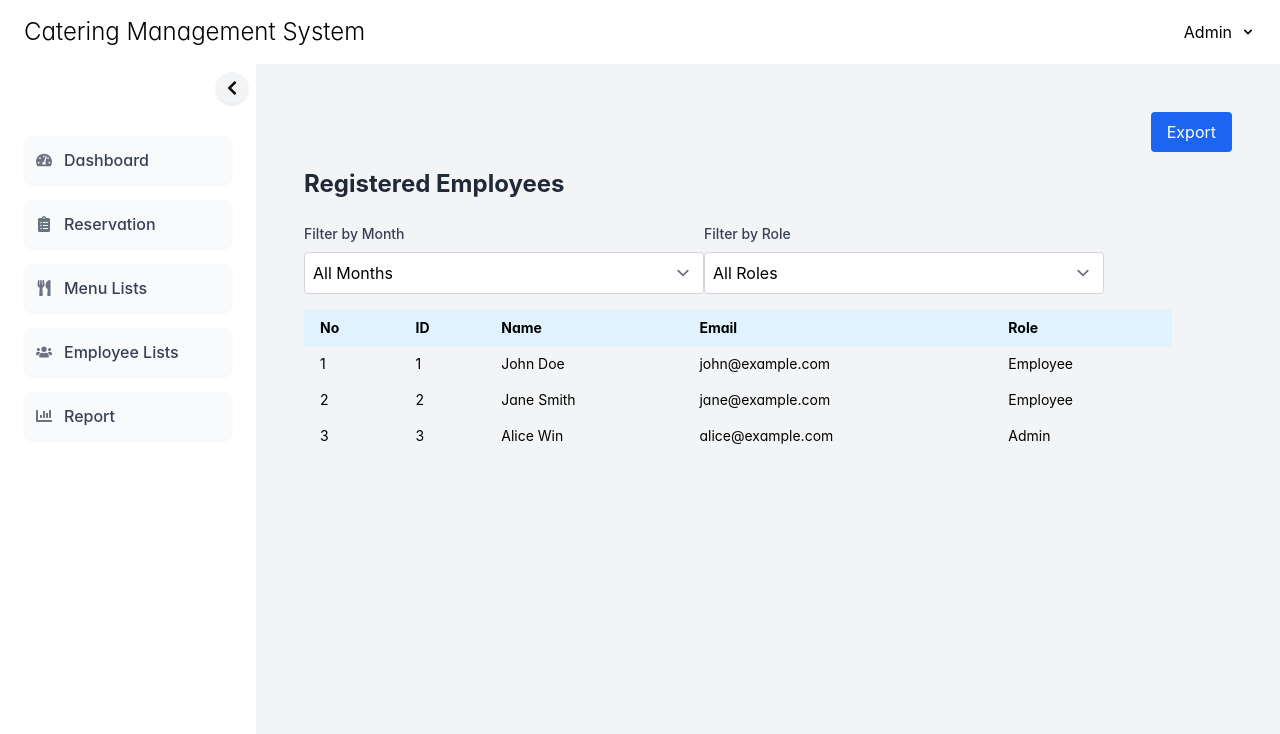
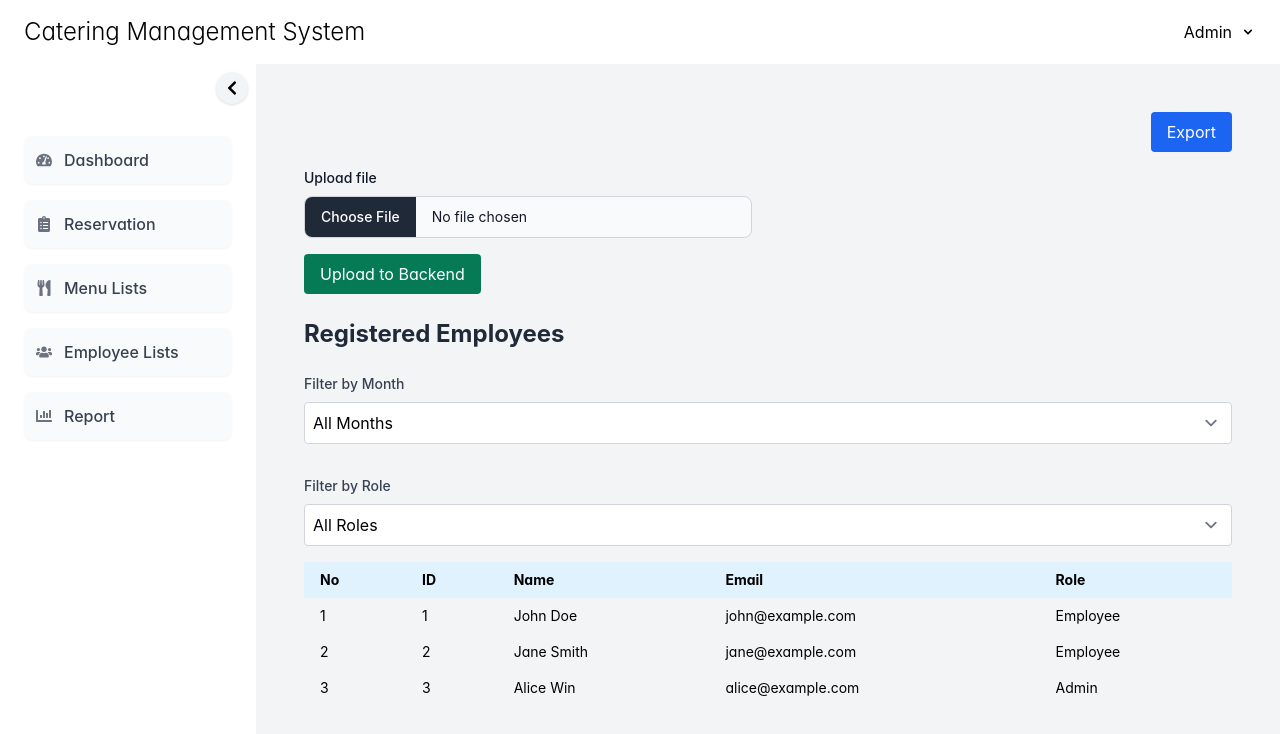
Before and after one commit to nyeinhsuthwe/catering, a React (Vite) app: page /employee in a window 1280 px wide. Shown: the top 734 px of the page. Built offline with nearby package versions, Linux system fonts and the light colour scheme.

Commit message:
connect with backend

```diff
--- a/package.json
+++ b/package.json
@@ -23,6 +23,7 @@
     "react": "^19.1.0",
     "react-chartjs-2": "^5.3.0",
     "react-dom": "^19.1.0",
+    "react-hook-form": "^7.56.4",
     "react-icons": "^5.5.0",
     "react-router-dom": "^7.6.0",
     "react-transition-group": "^4.4.5",
--- a/src/Pages/admin/Customer.jsx
+++ b/src/Pages/admin/Customer.jsx
@@ -1,38 +1,87 @@
-import React, { useEffect, useState } from 'react';
-import * as XLSX from 'xlsx'; // Import the xlsx library for Excel export
+import React, { useEffect, useState } from "react";
+import * as XLSX from "xlsx";
+import { FileInput, Label } from "flowbite-react";
+import { useForm } from "react-hook-form";
 
 const Customer = () => {
   const [customers, setCustomers] = useState([]);
-  const [selectedMonth, setSelectedMonth] = useState(''); // State for filtering by month
-  const [selectedRole, setSelectedRole]=useState('');
+  const [selectedMonth, setSelectedMonth] = useState("");
+  const [selectedRole, setSelectedRole] = useState("");
+  const { register, handleSubmit, setValue } = useForm();
+  const [fileBase64, setFileBase64] = useState(null);
 
-
-  // Dummy data (replace with API call later)
   useEffect(() => {
     const dummyCustomers = [
-      { id: 1, name: 'John Doe', email: 'john@example.com', role: 'Employee', month: 'January' },
-      { id: 2, name: 'Jane Smith', email: 'jane@example.com', role: 'Employee', month: 'February' },
-      { id: 3, name: 'Alice Win', email: 'alice@example.com', role: 'Admin', month: 'January' },
+      {
+        id: 1,
+        name: "John Doe",
+        email: "john@example.com",
+        role: "Employee",
+        month: "January",
+      },
+      {
+        id: 2,
+        name: "Jane Smith",
+        email: "jane@example.com",
+        role: "Employee",
+        month: "February",
+      },
+      {
+        id: 3,
+        name: "Alice Win",
+        email: "alice@example.com",
+        role: "Admin",
+        month: "January",
+      },
     ];
     setCustomers(dummyCustomers);
   }, []);
 
-   // Filter customers by selected month and role
   const filteredCustomers = customers.filter((customer) => {
     const matchesMonth = selectedMonth ? customer.month === selectedMonth : true;
     const matchesRole = selectedRole ? customer.role === selectedRole : true;
     return matchesMonth && matchesRole;
   });
 
-      // Handle export to Excel
-  const handleExportToExcel = () => {
-    const worksheet = XLSX.utils.json_to_sheet(filteredCustomers); // Convert data to worksheet
-    const workbook = XLSX.utils.book_new(); // Create a new workbook
-    XLSX.utils.book_append_sheet(workbook, worksheet, 'Employees'); // Append the worksheet
-    XLSX.writeFile(workbook, 'Registered_Employees.xlsx'); // Export the file
+  const handleFileUpload = (e) => {
+    const file = e.target.files[0];
+    if (!file) return;
+
+    const reader = new FileReader();
+    reader.onloadend = () => {
+      const base64 = reader.result;
+      setFileBase64(base64);
+      setValue("file", base64); // Set in form
+    };
+    reader.readAsDataURL(file);
   };
 
+  const onSubmit = (data) => {
+    console.log("Submitting file as Base64:", data.file);
+    // Example POST request
+    fetch("http://127.0.0.1:8000/api/employees/import", {
+      method: "POST",
+      headers: {
+        "Content-Type": "application/json",
+        Authorization: `Bearer 15|ptY7pnqSo4szT1xsJzgjixB46XdNxpnltFPOBu4Zc7a6b55c`,
+      },
+      body: JSON.stringify({ file: data.file }),
+    })
+      .then((res) => res.json())
+      .then((resData) => {
+        console.log("Upload successful:", resData);
+      })
+      .catch((error) => {
+        console.error("Upload failed:", error);
+      });
+  };
 
+  const handleExportToExcel = () => {
+    const worksheet = XLSX.utils.json_to_sheet(filteredCustomers);
+    const workbook = XLSX.utils.book_new();
+    XLSX.utils.book_append_sheet(workbook, worksheet, "Employees");
+    XLSX.writeFile(workbook, "Registered_Employees.xlsx");
+  };
 
   return (
     <div className="p-6 max-w-5xl mx-auto">
@@ -44,15 +93,42 @@ const Customer = () => {
           Export
         </button>
       </div>
-      <h2 className="text-2xl font-bold text-gray-800 mb-6">Registered Employees</h2>
 
-    <div className="flex ">
-    <div className="mb-4 w-100 ">
-        <label className="block text-sm font-medium text-gray-700 mb-2">Filter by Month</label>
+      {/* File Upload Form */}
+      <form onSubmit={handleSubmit(onSubmit)} className="mb-6">
+        <div id="fileUpload" className="max-w-md mb-4">
+          <Label className="mb-2 block" htmlFor="file">
+            Upload file
+          </Label>
+          <FileInput
+            id="file"
+            onChange={handleFileUpload}
+            accept=".xls,.xlsx"
+          />
+        </div>
+        <div className=" justify-end mb-4">
+        <button
+          type="submit"
+          className="bg-green-600 text-white px-4 py-2 rounded hover:bg-green-700"
+        >
+          Upload to Backend
+        </button>
+        </div>
+      </form>
+
+      <h2 className="text-2xl font-bold text-gray-800 mb-6">
+        Registered Employees
+      </h2>
+
+      <div className="flex gap-4 flex-wrap">
+        <div className="mb-4 w-full md:w-1/3">
+          <label className="block text-sm font-medium text-gray-700 mb-2">
+            Filter by Month
+          </label>
           <select
             value={selectedMonth}
             onChange={(e) => setSelectedMonth(e.target.value)}
-          className="p-2 border border-gray-300 rounded w-full md:w-1/3"
+            className="p-2 border border-gray-300 rounded w-full"
           >
             <option value="">All Months</option>
             <option value="January">January</option>
@@ -70,19 +146,18 @@ const Customer = () => {
           </select>
         </div>
 
-
-           {/* Role Filter */}
-      <div className="mb-4 w-100">
-        <label className="block text-sm font-medium text-gray-700 mb-2">Filter by Role</label>
+        <div className="mb-4 w-full md:w-1/3">
+          <label className="block text-sm font-medium text-gray-700 mb-2">
+            Filter by Role
+          </label>
           <select
             value={selectedRole}
             onChange={(e) => setSelectedRole(e.target.value)}
-          className="p-2 border border-gray-300 rounded w-full md:w-1/3"
+            className="p-2 border border-gray-300 rounded w-full"
           >
             <option value="">All Roles</option>
             <option value="Admin">Admin</option>
-          <option value="Manager">Employee</option>
-
+            <option value="Employee">Employee</option>
           </select>
         </div>
       </div>
@@ -113,9 +188,6 @@ const Customer = () => {
                   <td className="px-4 py-2">{customer.name}</td>
                   <td className="px-4 py-2">{customer.email}</td>
                   <td className="px-4 py-2">{customer.role}</td>
-                  <td className="px-4 py-2 text-center">
-
-                  </td>
                 </tr>
               ))
             )}
--- a/src/Pages/admin/Menu.jsx
+++ b/src/Pages/admin/Menu.jsx
@@ -1,8 +1,8 @@
-import React, { useState } from 'react';
+import React, { useState, useEffect } from 'react';
 import { Button, Popover } from "flowbite-react";
 // import FoodMenuLists from 'src/admin/FoodMenuLists'
 import { MultiSelect } from 'primereact/multiselect';
-
+import axios from "axios"
 
 
 const Menu = () => {
@@ -63,17 +63,40 @@ const Menu = () => {
 
 
   //Add menu Lists
-  const [foodOptions, setFoodOptions] = useState([
-    { name: 'Chicken', food_id: 'food_001' },
-    { name: 'Pork', food_id: 'food_002' },
-    { name: 'Beef', food_id: 'food_003' },
-    { name: 'Fish', food_id: 'food_004' },
-    { name: 'Sea Food', food_id: 'food_005' },
-  ]);
+  const [foodOptions, setFoodOptions] = useState([]);
 
   const [selectedFood, setSelectedFood] = useState(null);
   //for new food names
   const [newFoodName, setNewFoodName] = useState('');
+
+  const createMenu = async ()=>{
+    const data = await axios.post('http://192.168.100.170:8000/api/food/create',{
+      name: newFoodName.trim()
+    },{
+      header: {
+        "Content-type": 'Application/json',
+        "Accept": 'Application/json',
+        Authorization: "Bearer 15|ptY7pnqSo4szT1xsJzgjixB46XdNxpnltFPOBu4Zc7a6b55c"
+      }
+    })
+    console.log("Menu Create", data)
+  }
+
+  useEffect(()=> {
+      const MenuLists = async ()=>{
+        const response =await axios.get('http://192.168.100.170:8000/api/food/list', {
+          header: {
+            "Content-type": 'Application/json',
+            "Accept": 'Application/json',
+            Authorization: "Bearer 15|ptY7pnqSo4szT1xsJzgjixB46XdNxpnltFPOBu4Zc7a6b55c"
+          }
+        })
+        const data = response.data.data
+        setFoodOptions(data)
+      }
+
+      MenuLists()
+  }, [foodOptions])
 
       //add new food to multiselect
       const handleAddFood = () => {
@@ -98,13 +121,7 @@ const Menu = () => {
 
     <div className="p-6 max-w-5xl mx-auto">
       <div className="flex justify-end mb-4">
-        {/* <Link to='/addnewfood'> */}
-        {/* <button
-          className="bg-sky-600 text-white px-4 py-2 rounded hover:bg-sky-700"
-          onClick={handleAddNewFood}
-        >
-          Create New Menu
-        </button> */}
+
 
       <Popover
       aria-labelledby="profile-popover"
@@ -121,8 +138,9 @@ const Menu = () => {
         <button
           className="bg-gray-600 text-white px-4 py-2 rounded hover:bg-gray-700 w-full"
           onClick={() => {
-            handleAddFood();
-            alert("Menu Added successfully");
+            createMenu()
+            // handleAddFood();
+            // alert("Menu Added successfully");
           }}
         >
           Create
--- a/src/components/ui/AdminSidebar.jsx
+++ b/src/components/ui/AdminSidebar.jsx
@@ -1,5 +1,5 @@
 import React, { useState } from 'react';
-import { FaTachometerAlt, FaClipboardList, FaUtensils, FaUsers, FaChartBar, FaChevronLeft, FaChevronRight } from 'react-icons/fa';
+import { FaTachometerAlt, FaClipboardList, FaUtensils, FaUsers, FaChartBar, FaChevronRight, FaChevronLeft } from 'react-icons/fa';
 import { Link } from 'react-router-dom';
 
 const AdminSidebar = () => {
```
Also changed, not shown: 1 other file (tests, documents, lock files or other folders). Lines whose indentation alone changed are shown as unchanged.
